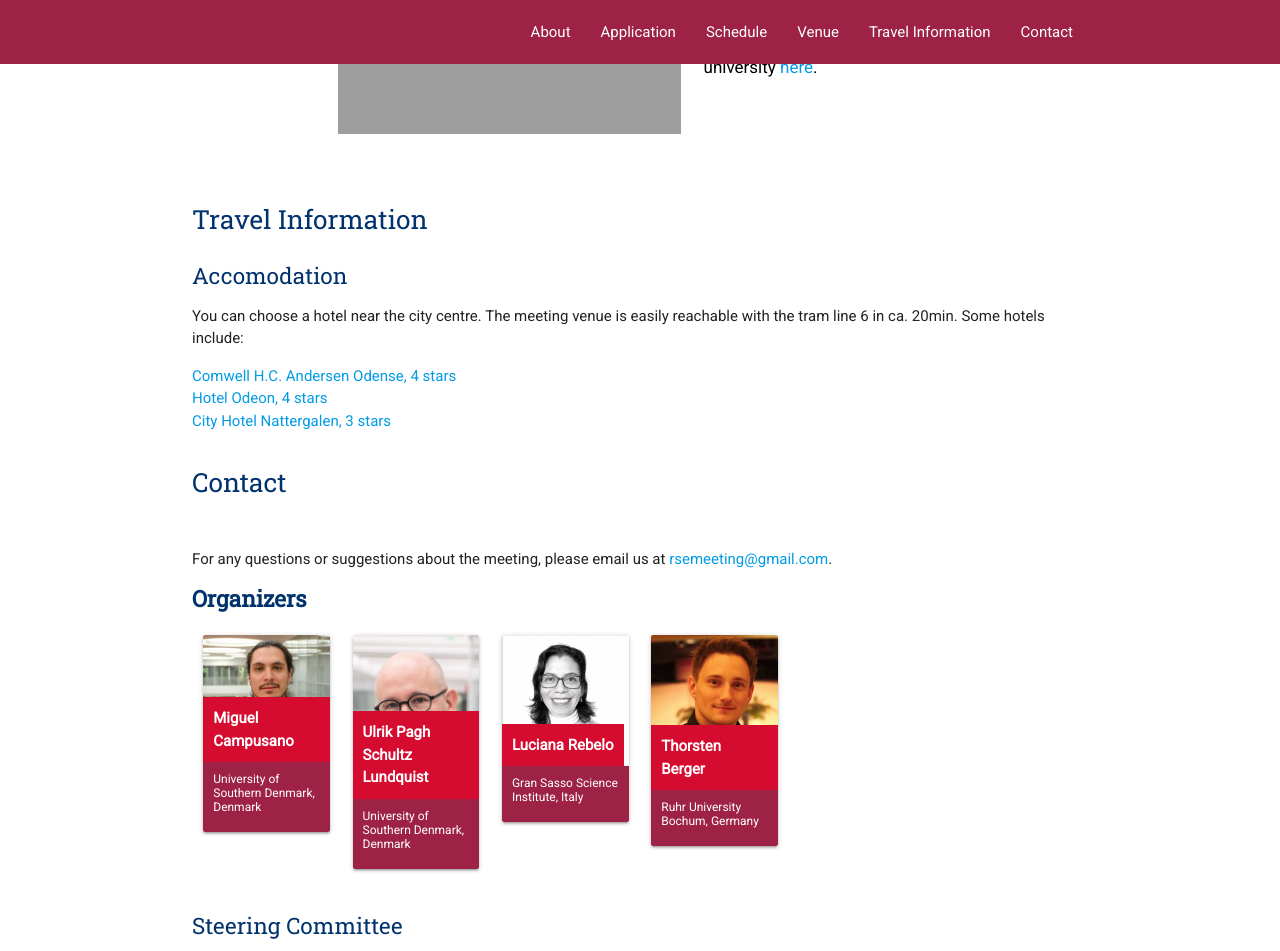
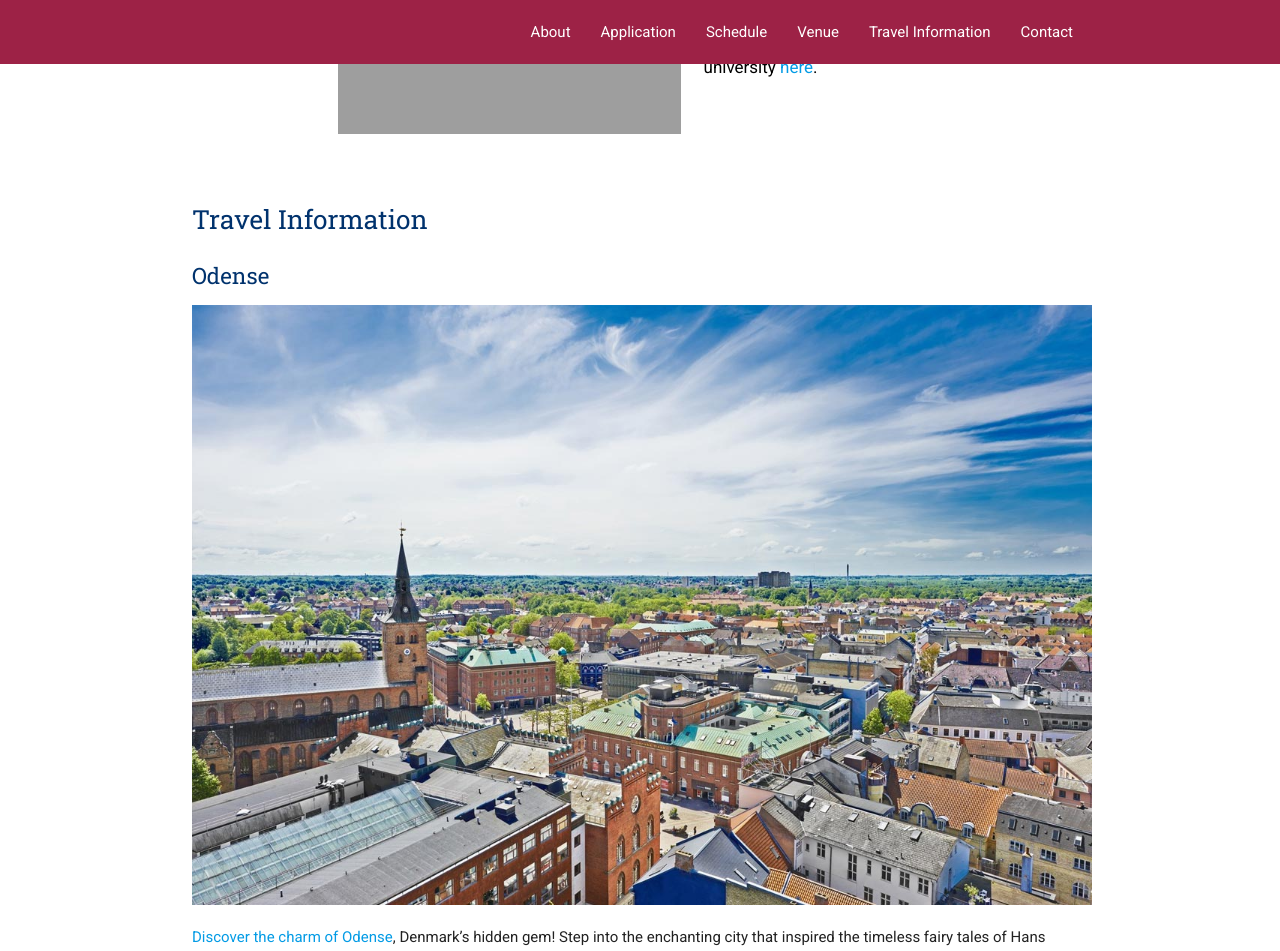
Before and after one commit to rsemeeting/rse2025, a Jekyll site: the page built from index.md, in a window 1280 px wide and 1400 px high, scrolled down 1897 px. Shown: the top 951 px of the window. Built offline with Jekyll 4.4.1, drawn with Linux system fonts in a browser that asks for light colours; comment, search, counter and statistics services are not loaded; our own code applies the rules of GitHub Pages for plain Markdown files; some of the changed text lies outside the part shown; grey boxes are pictures that could not be loaded.

Commit message:
Added Travel Information

```diff
--- a/index.md
+++ b/index.md
@@ -48,14 +48,26 @@ To be announced.
 
 ## Travel Information
 
+### Odense
+
+<img src="assets/OdenseCity.jpg" alt="Odense-City" style="width:900px;"/>
+
+[Discover the charm of Odense](https://www.visitdenmark.com/denmark/destinations/fyn/odense), Denmark’s hidden gem! Step into the enchanting city that inspired the timeless fairy tales of Hans Christian Andersen. Wander through picturesque streets, explore historic landmarks, and immerse yourself in a rich cultural scene. Whether you're strolling through lush parks, visiting world-class museums, or enjoying vibrant cafes, Odense offers a perfect blend of tradition and modernity. Come experience the warmth, creativity, and welcoming spirit of Odense – a city where stories come to life!
+
 ### Accomodation
 
-You can choose a hotel near the city centre. The meeting venue is easily reachable with the tram line 6 in ca. 20min.
+<img src="assets/HotelOdense.png" alt="hotel-map" style="width:900px;"/>
+
+You can choose a hotel near the city centre. The meeting venue is easily reachable with the [tram](https://www.odenseletbane.dk/english) in [20 min](https://maps.app.goo.gl/dhE3wqxqSU5xLUot5).
+
 Some hotels include:
 
-- [Comwell H.C. Andersen Odense, 4 stars](https://comwell.com/hoteller/comwell-hotel-hc-andersen-odense)
-- [Hotel Odeon, 4 stars](https://picassoonline.techotel.dk/da/occ/hotel-odeon/booking/)
-- [City Hotel Nattergalen, 3 stars](www.cityhotelnattergalen.dk)
+- [Comwell H.C. Andersen Odense](https://comwell.com/hoteller/comwell-hotel-hc-andersen-odense)
+- [Hotel Odeon](https://picassoonline.techotel.dk/da/occ/hotel-odeon/booking/)
+- [City Hotel Nattergalen](www.cityhotelnattergalen.dk)
+- [Milling Hotel Ansgar](https://millinghotels.dk/hoteller/milling-hotel-ansgar/)
+- [Milling Hotel Plaza](https://millinghotels.dk/hoteller/milling-hotel-plaza/)
+- [Cabinn Odense](https://www.cabinn.com/hotel/cabinn-odense)
 
 ## Contact
 
```
Also changed, not shown: assets/OdenseCity.jpg (added), 1 other file.
